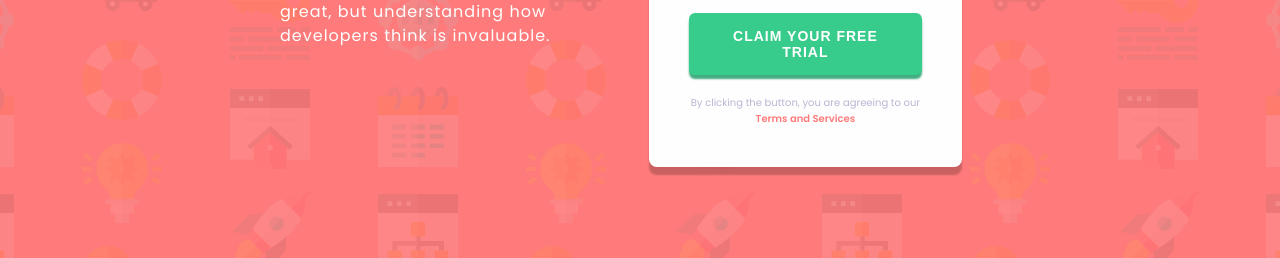
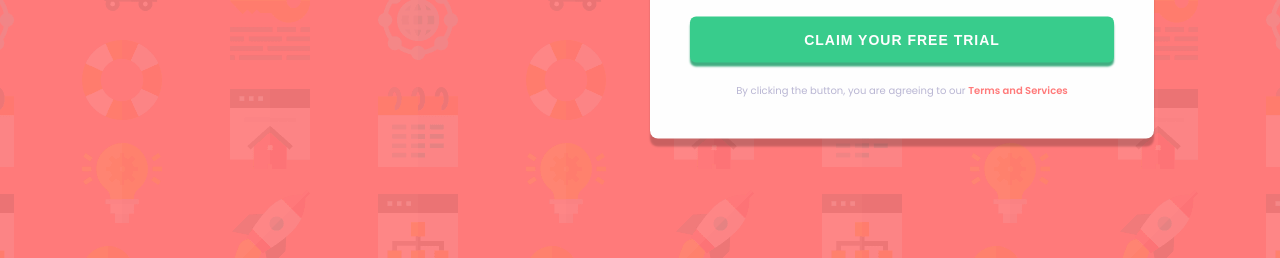
Before and after one commit to danyabu21/intro-component-with-signup-form-master, a plain HTML site: page index.html in a window 1280 px wide. Shown: the part 542-800 px from the top of the page. Drawn offline with Linux system fonts and the light colour scheme.

Commit message:
First Commit

```diff
--- a/css/style.css
+++ b/css/style.css
@@ -25,7 +25,7 @@ p {
 
 body {
   width: 100%;
-  max-width: 100vh;
+  max-width: 1440px;
   height: 100vh;
   background: url("../images/bg-intro-desktop.png") no-repeat;
   background-size: cover;
```
